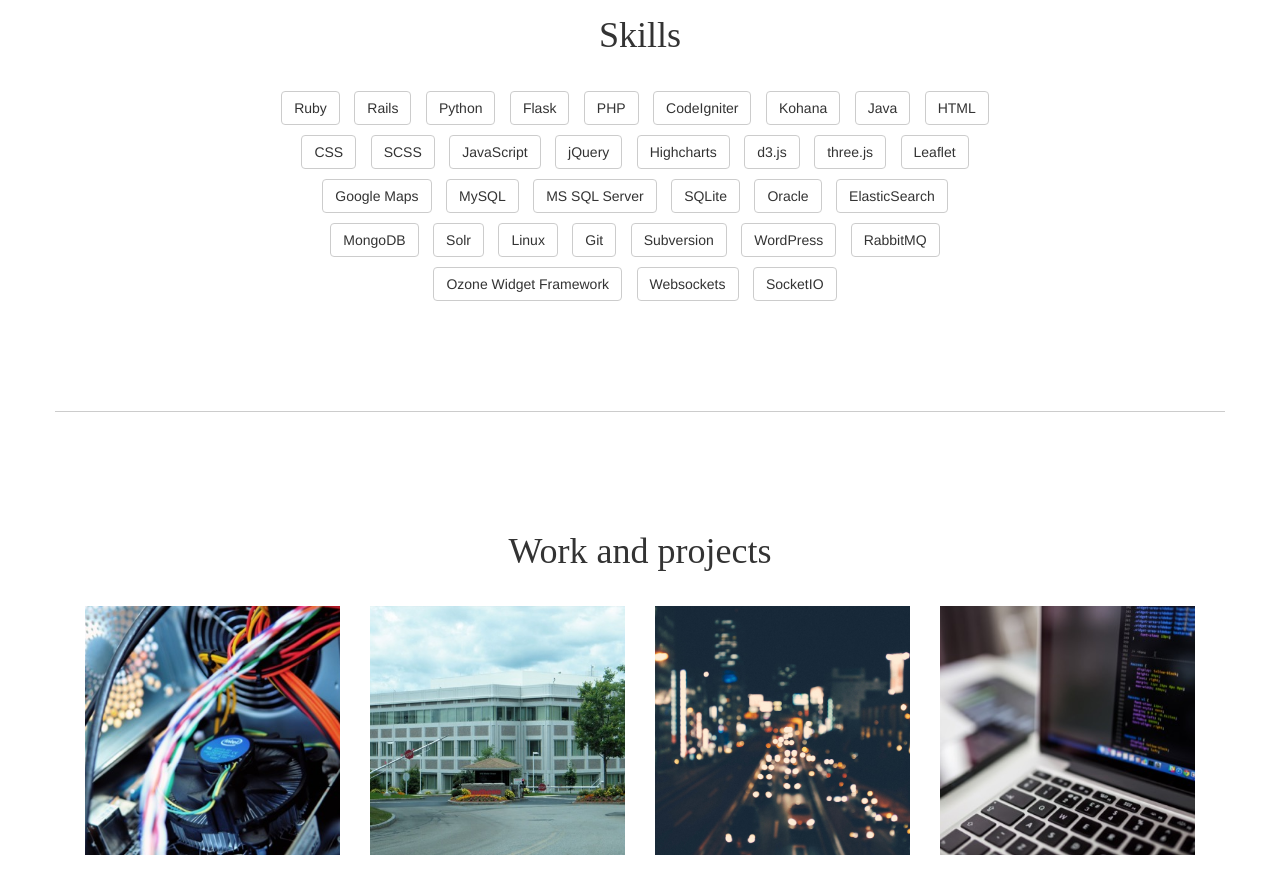
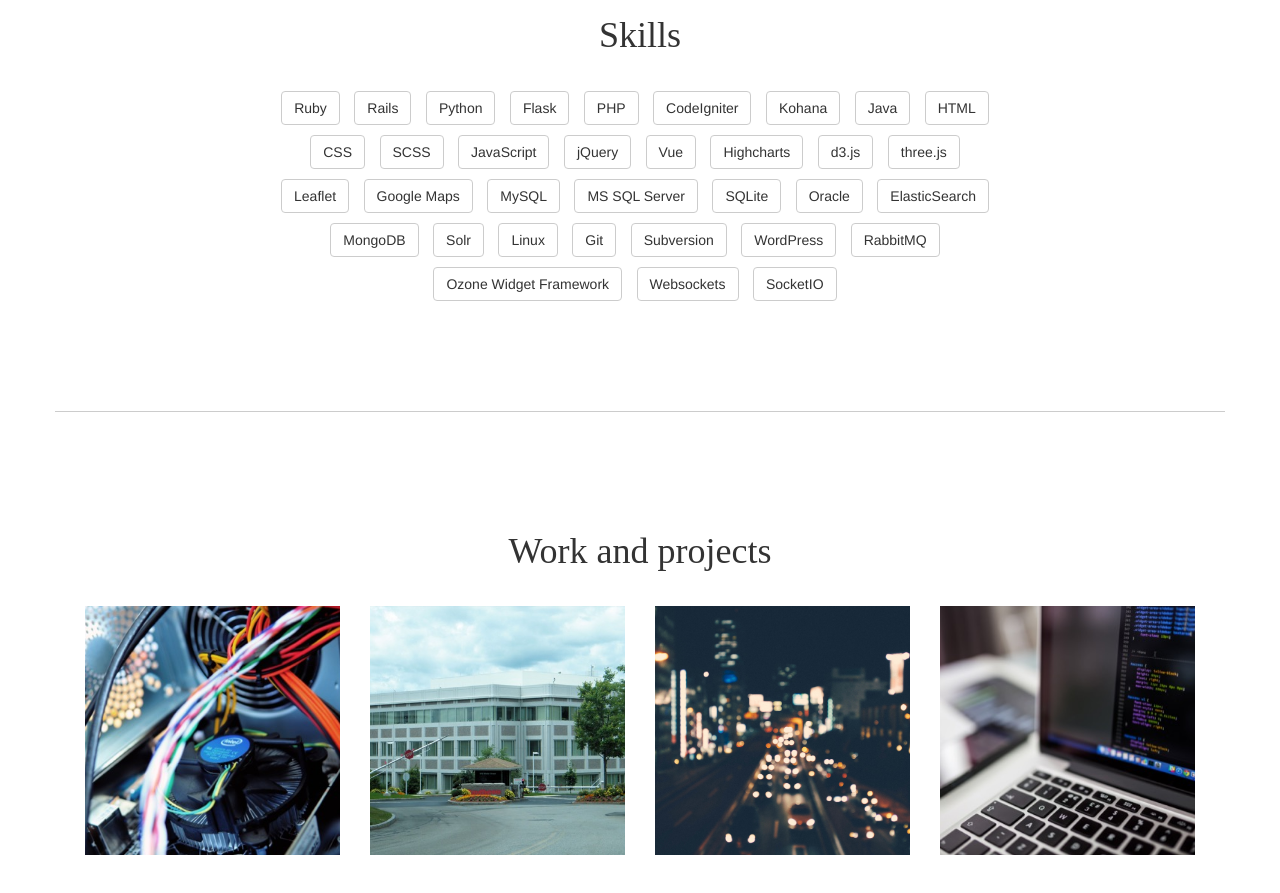
Before and after one commit to joshporter1/joshporter1.github.io, a plain HTML site: page index.html in a window 1280 px wide. Shown: the part 1140-2033 px from the top of the page. Drawn offline with nearby package versions, Linux system fonts and the light colour scheme; files that its build step writes are made by us from their sources.

Commit message:
Update index.html

```diff
--- a/index.html
+++ b/index.html
@@ -114,6 +114,7 @@
           <a href="http://sass-lang.com" target="_BLANK" class="btn btn-default skill-language">SCSS</a>
           <a href="http://developer.mozilla.org/en-US/docs/Web/JavaScript" target="_BLANK" class="btn btn-default skill-language">JavaScript</a>
           <a href="http://jquery.com" target="_BLANK" class="btn btn-default skill-library">jQuery</a>
+          <a href="http://vuejs.org" target="_BLANK" class="btn btn-default skill-library">Vue</a>
           <a href="http://highcharts.com" target="_BLANK" class="btn btn-default skill-library">Highcharts</a>
           <a href="http://d3js.org" target="_BLANK" class="btn btn-default skill-library">d3.js</a>
           <a href="http://threejs.org" target="_BLANK" class="btn btn-default skill-library">three.js</a>
```
